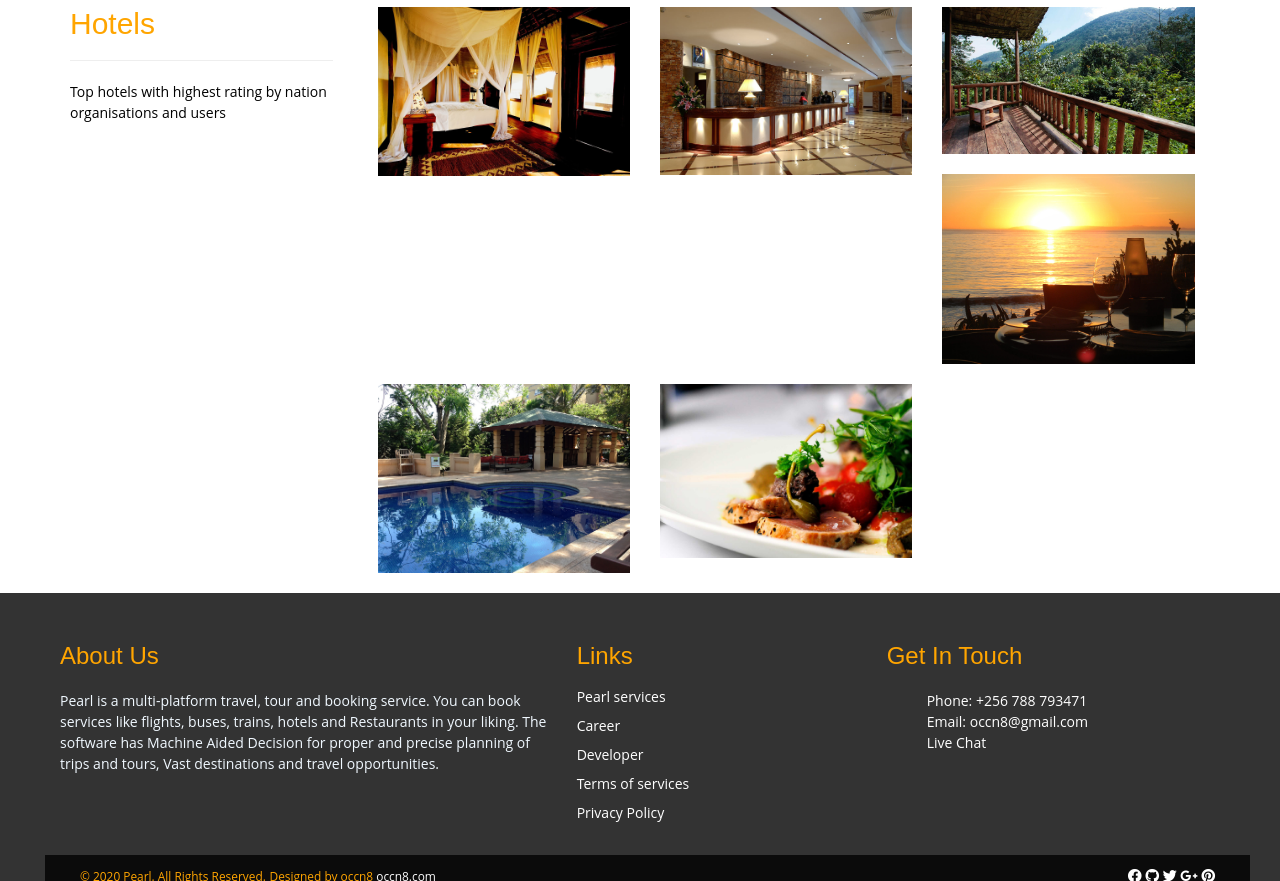
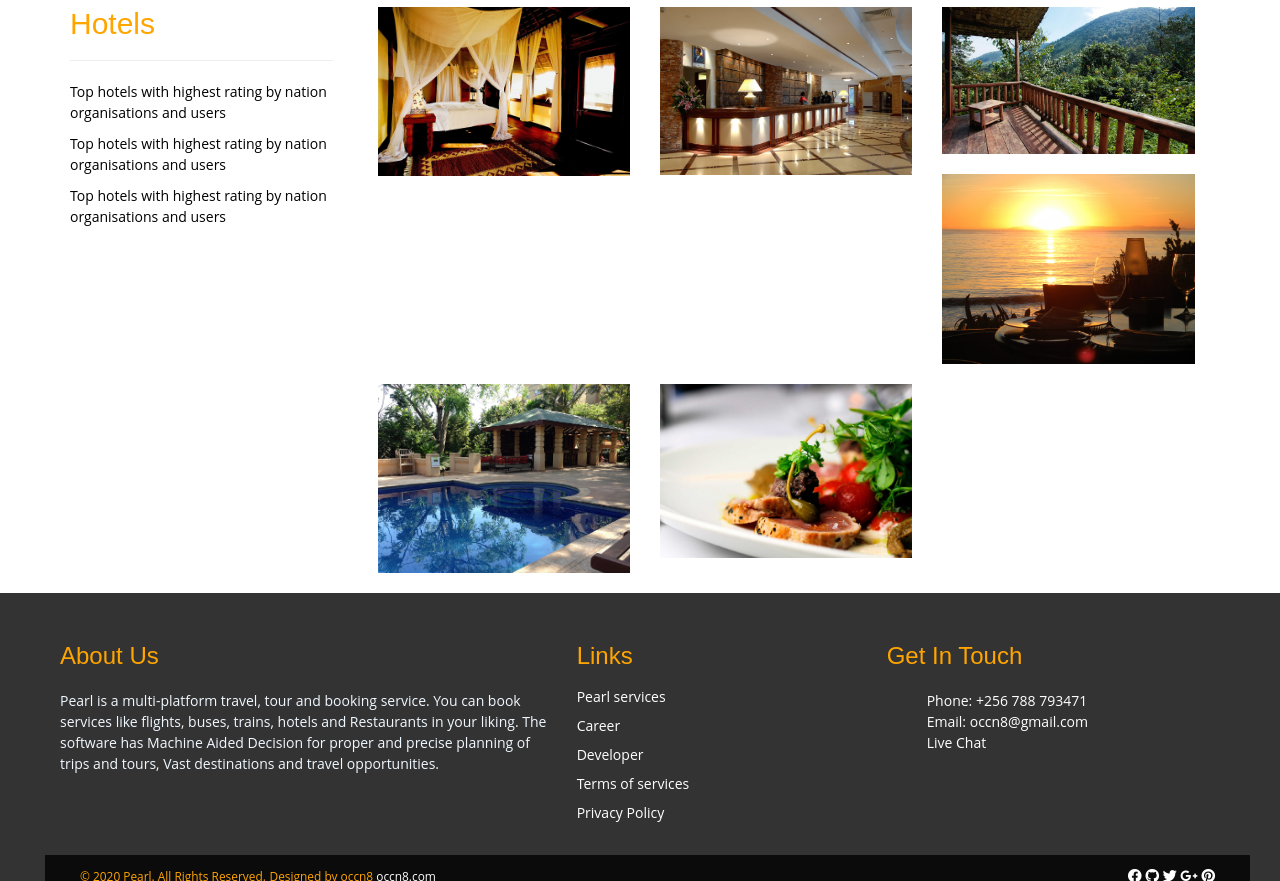
Before and after one commit to occn8/uid, a plain HTML site: page index.html in a window 1280 px wide. Shown: the part 2320-3201 px from the top of the page. Drawn offline with Linux system fonts and the light colour scheme.

Commit message:
le-tweak

```diff
--- a/index.html
+++ b/index.html
@@ -79,82 +79,7 @@
             </div>
         </div>
     </section>
-    <!-- <section id="feature" class="section-padding">
-        <div class="container">
-            <div class="row">
-                <div class="col-md-3 wow fadeInLeft delay-05s">
-                    <div class="section-title">
-                        <h2 class="head-title">Services</h2>
-                        <hr class="botm-line">
-                        <p class="sec-para">Lorem ipsum dolor sit amet, consectetur adipiscing elit, sed do eiusmod
-                            tempor incididunt ut labore et dolore magna aliqua..</p>
-                    </div>
-                </div>
-                <div class="col-md-9">
-                    <div class="col-md-6 wow fadeInRight delay-02s">
-                        <div class="icon">
-                            <i class="fa fa-paint-brush"></i>
-                        </div>
-                        <div class="icon-text">
-                            <h3 class="txt-tl">Easy to Learn and Design</h3>
-                            <p class="txt-para">Lorem ipsum dolor sit amet, consectetur adipiscing elit. Vestibulum id
-                                ligula felis euismod semper. </p>
-                        </div>
-                    </div>
-                    <div class="col-md-6 wow fadeInRight delay-02s">
-                        <div class="icon">
-                            <i class="fa fa-cogs"></i>
-                        </div>
-                        <div class="icon-text">
-                            <h3 class="txt-tl">Bootstrap 3.3.2</h3>
-                            <p class="txt-para">Lorem ipsum dolor sit amet, consectetur adipiscing elit. Vestibulum id
-                                ligula felis euismod semper. </p>
-                        </div>
-                    </div>
-                    <div class="col-md-6 wow fadeInRight delay-04s">
-                        <div class="icon">
-                            <i class="fa fa-mobile"></i>
-                        </div>
-                        <div class="icon-text">
-                            <h3 class="txt-tl">Responsive Design</h3>
-                            <p class="txt-para">Lorem ipsum dolor sit amet, consectetur adipiscing elit. Vestibulum id
-                                ligula felis euismod semper. </p>
-                        </div>
-                    </div>
-                    <div class="col-md-6 wow fadeInRight delay-04s">
-                        <div class="icon">
-                            <i class="fa fa-desktop"></i>
-                        </div>
-                        <div class="icon-text">
-                            <h3 class="txt-tl">No Coding, No Shortcodes</h3>
-                            <p class="txt-para">Lorem ipsum dolor sit amet, consectetur adipiscing elit. Vestibulum id
-                                ligula felis euismod semper. </p>
-                        </div>
-                    </div>
-                    <div class="col-md-6 wow fadeInRight delay-06s">
-                        <div class="icon">
-                            <i class="fa fa-lightbulb-o"></i>
-                        </div>
-                        <div class="icon-text">
-                            <h3 class="txt-tl">High Coversion</h3>
-                            <p class="txt-para">Lorem ipsum dolor sit amet, consectetur adipiscing elit. Vestibulum id
-                                ligula felis euismod semper. </p>
-                        </div>
-                    </div>
-                    <div class="col-md-6 wow fadeInRight delay-06s">
-                        <div class="icon">
-                            <i class="fa fa-clock-o"></i>
-                        </div>
-                        <div class="icon-text">
-                            <h3 class="txt-tl">Save Tons of Time</h3>
-                            <p class="txt-para">Lorem ipsum dolor sit amet, consectetur adipiscing elit. Vestibulum id
-                                ligula felis euismod semper. </p>
-                        </div>
-                    </div>
-                </div>
-            </div>
-        </div>
-    </section> -->
+
     <section class="section-padding wow fadeInUp delay-02s" id="portfolio">
         <div class="container">
             <div class="row">
@@ -162,6 +87,8 @@
                     <div class="section-title">
                         <h2 class="head-title">Hotels</h2>
                         <hr class="botm-line">
+                        <p class="sec-para">Top hotels with highest rating by nation organisations and users</p>
+                        <p class="sec-para">Top hotels with highest rating by nation organisations and users</p>
                         <p class="sec-para">Top hotels with highest rating by nation organisations and users</p>
                     </div>
                 </div>
```
